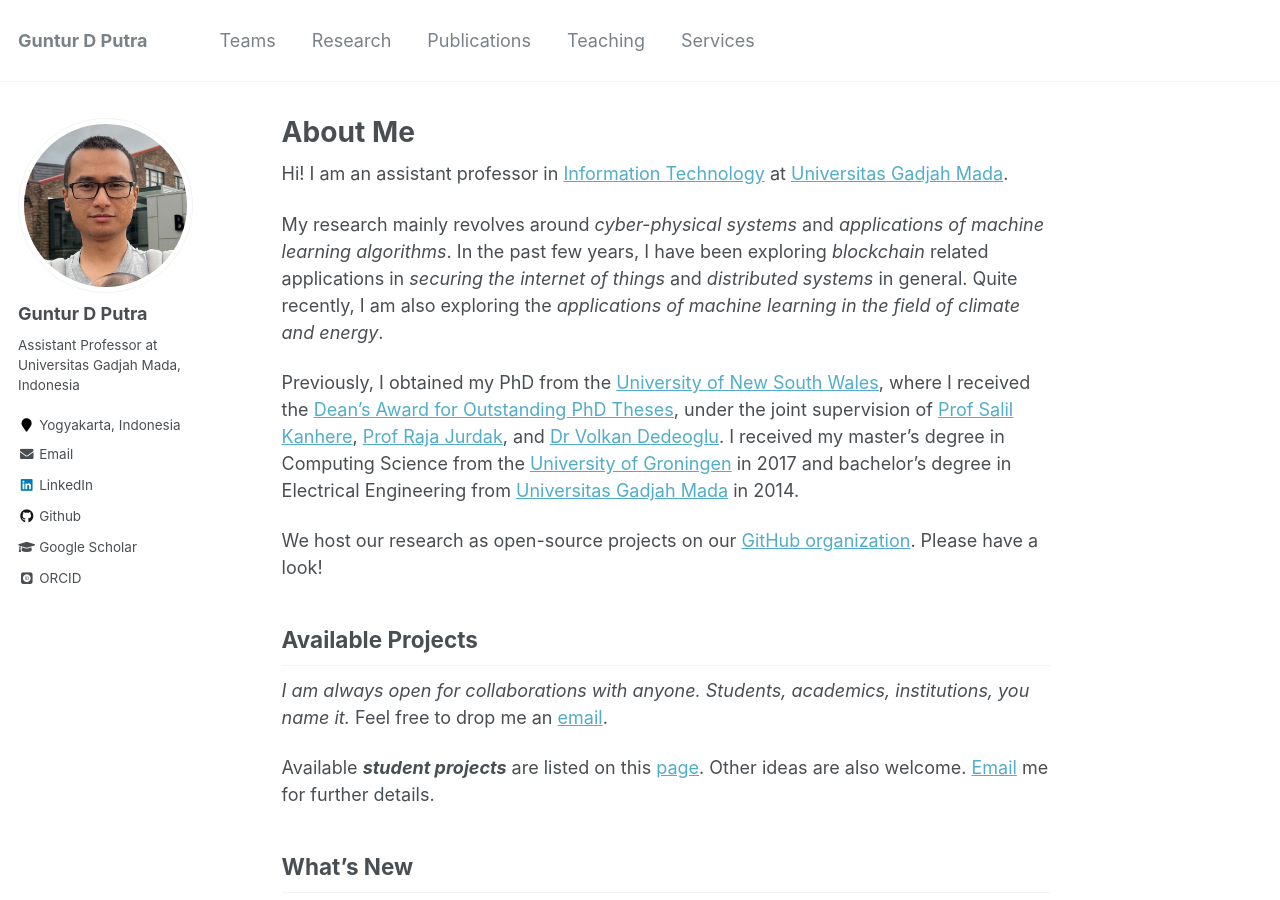
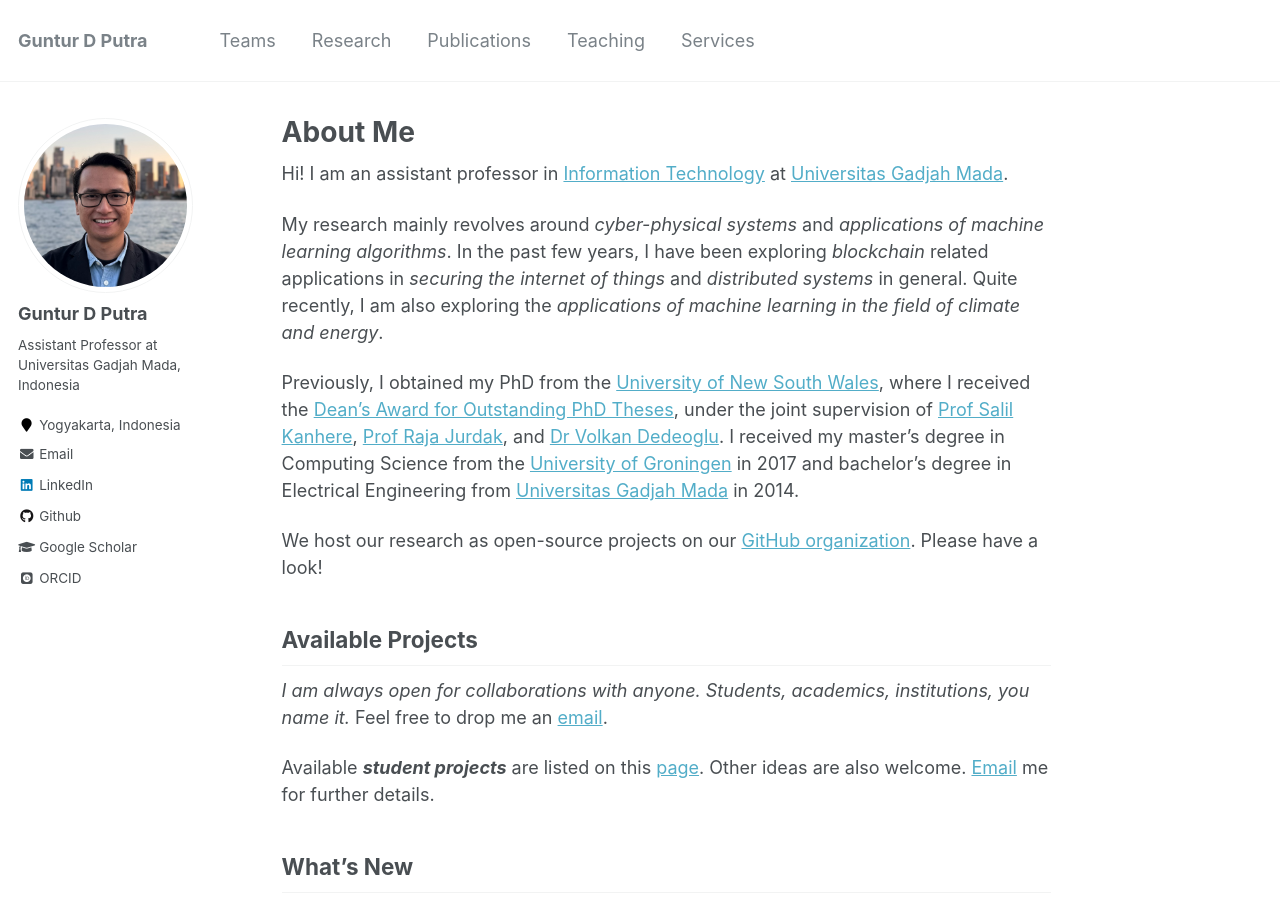
Before and after one commit to gdputra/gdputra.github.io, a Jekyll site: the page built from _pages/about.md, in a window 1280 px wide and 900 px high. Built offline with Jekyll 4.4.1, drawn with Linux system fonts in a browser that asks for light colours; some web fonts are replaced.

Commit message:
update: new profile picture

```diff
--- a/_config.yml
+++ b/_config.yml
@@ -81,7 +81,7 @@ analytics:
 # Site Author
 author:
   name             : "Guntur D Putra"
-  avatar           : "2022-square.jpg"
+  avatar           : "2024-sydney-square.jpg"
   bio              : "Assistant Professor at Universitas Gadjah Mada, Indonesia"
   location         : "Yogyakarta, Indonesia"
   employer         :
```
Also changed, not shown: images/2024-sydney-square.jpg (added).
